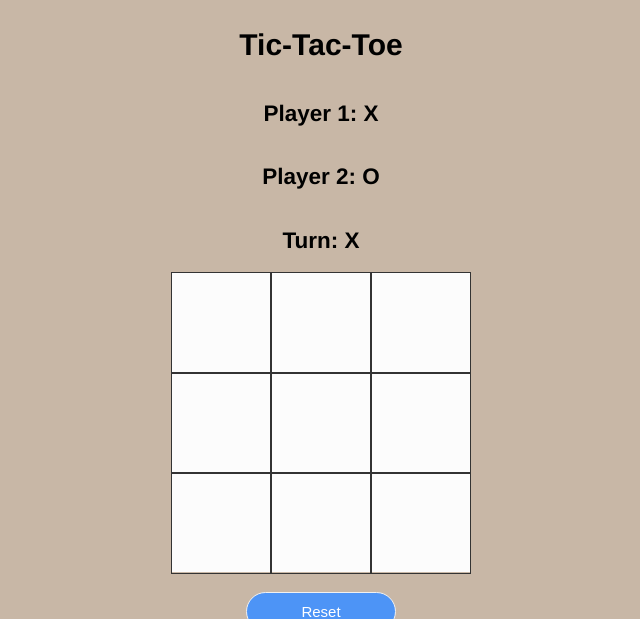
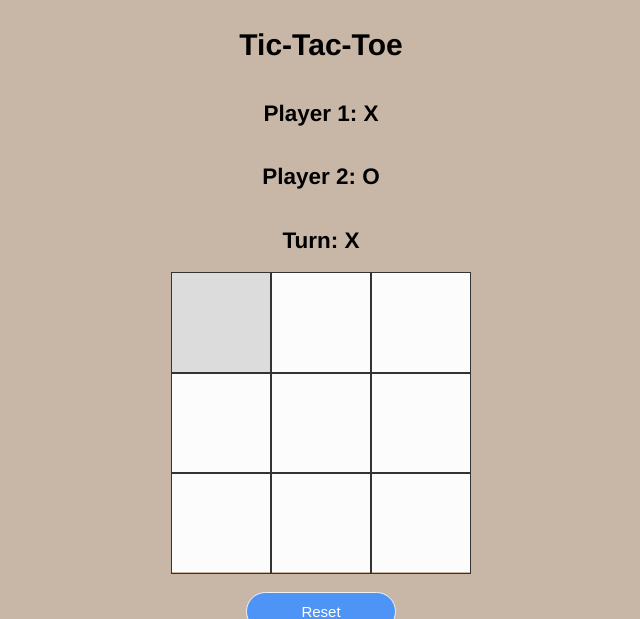
Before and after one commit to daniel-moulton/personalWebsite, a PHP site: page /tictactoe/index.html in a window 1280 px wide, with the pointer over the restyled element. Shown: the top 619 px of the page, without its empty margins (319-959 px from the left). Run offline with PHP 8.4, Linux system fonts and the light colour scheme.

Commit message:
hover over cell colour change

```diff
--- a/tictactoe/style.css
+++ b/tictactoe/style.css
@@ -48,6 +48,10 @@ body {
     cursor: pointer;
 }
 
+.cell:hover {
+    background-color: #dcdcdc;
+}
+
 #winner {
     display: none;
 }
```
